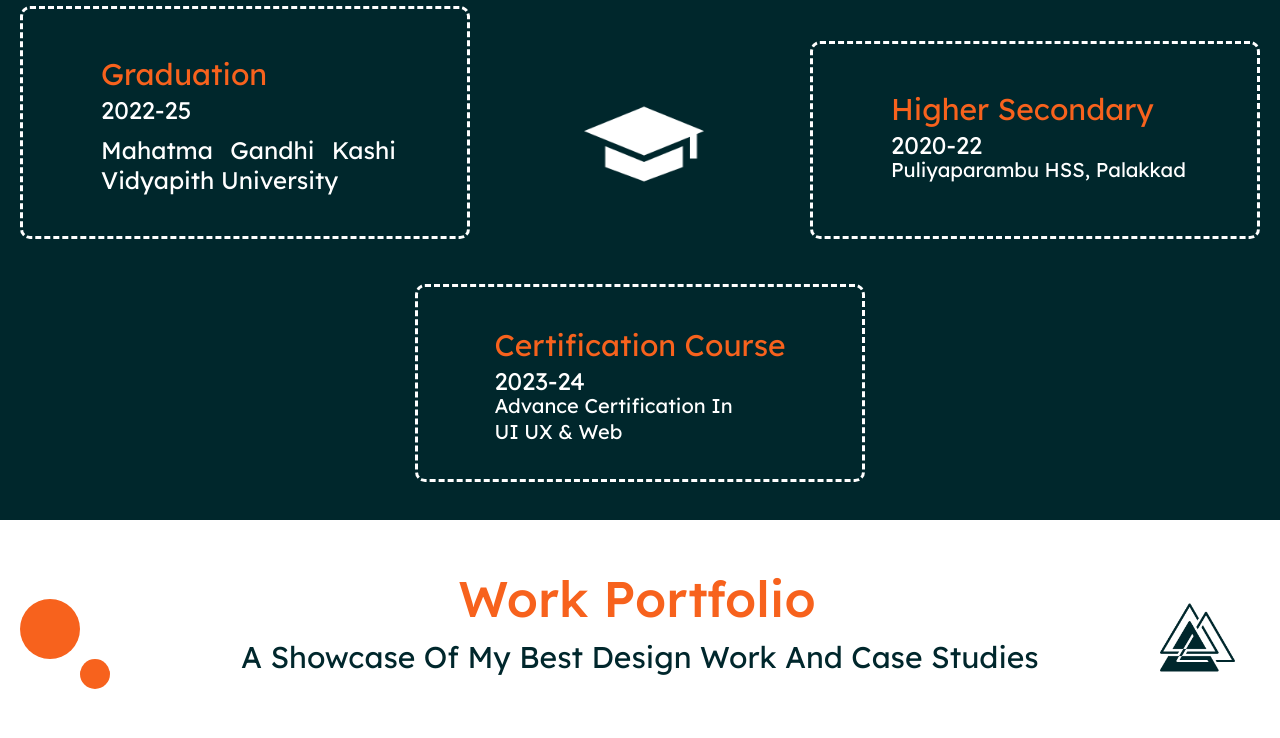
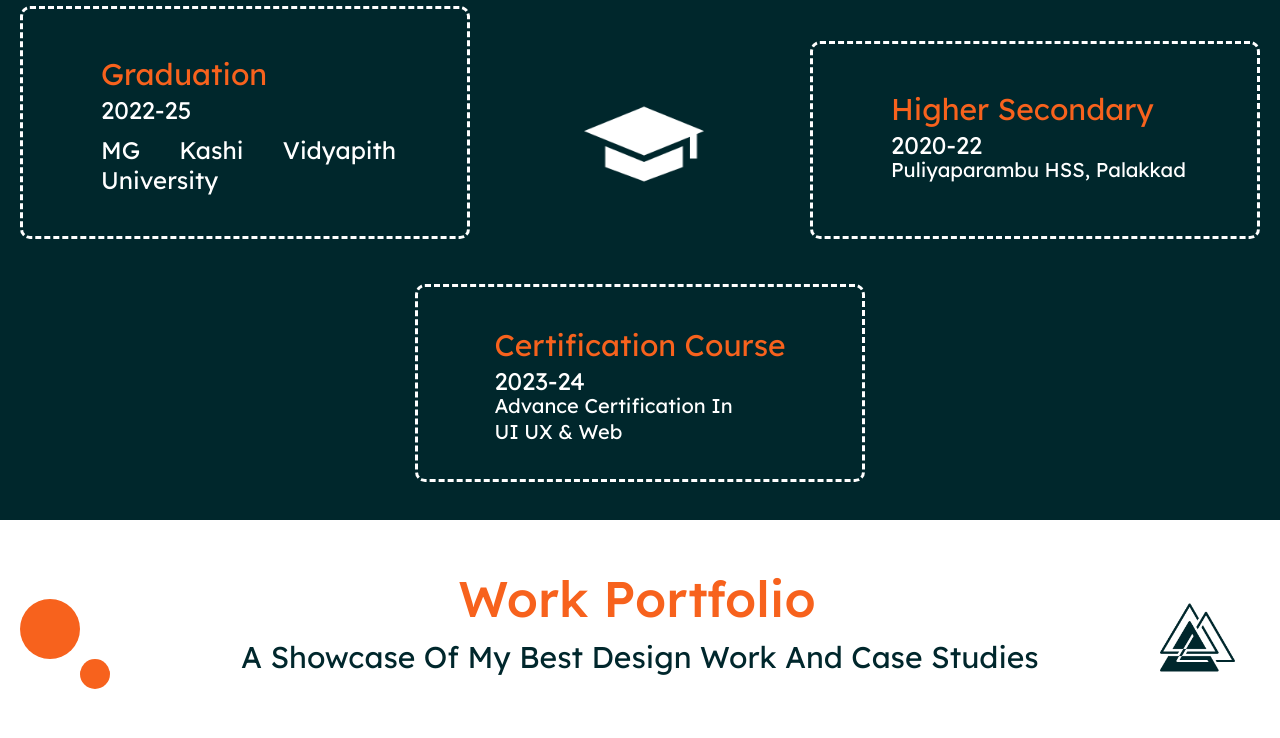
Before and after one commit to nihal-nihu/Nihal-Portfolio, a plain HTML site: page index.html in a window 1280 px wide. Shown: the part 3140-3878 px from the top of the page. Drawn offline with Linux system fonts and the light colour scheme; files whose address does not match are found by name.

Commit message:
Update index.html

```diff
--- a/index.html
+++ b/index.html
@@ -482,7 +482,7 @@
                   <div class="high-school-location">
                     <div class="high-school-year">2022-25</div>
                     <div class="BA-English">
-                      Mahatma Gandhi Kashi Vidyapith University
+                      MG Kashi Vidyapith University
                     </div>
                   </div>
                 </div>
```
